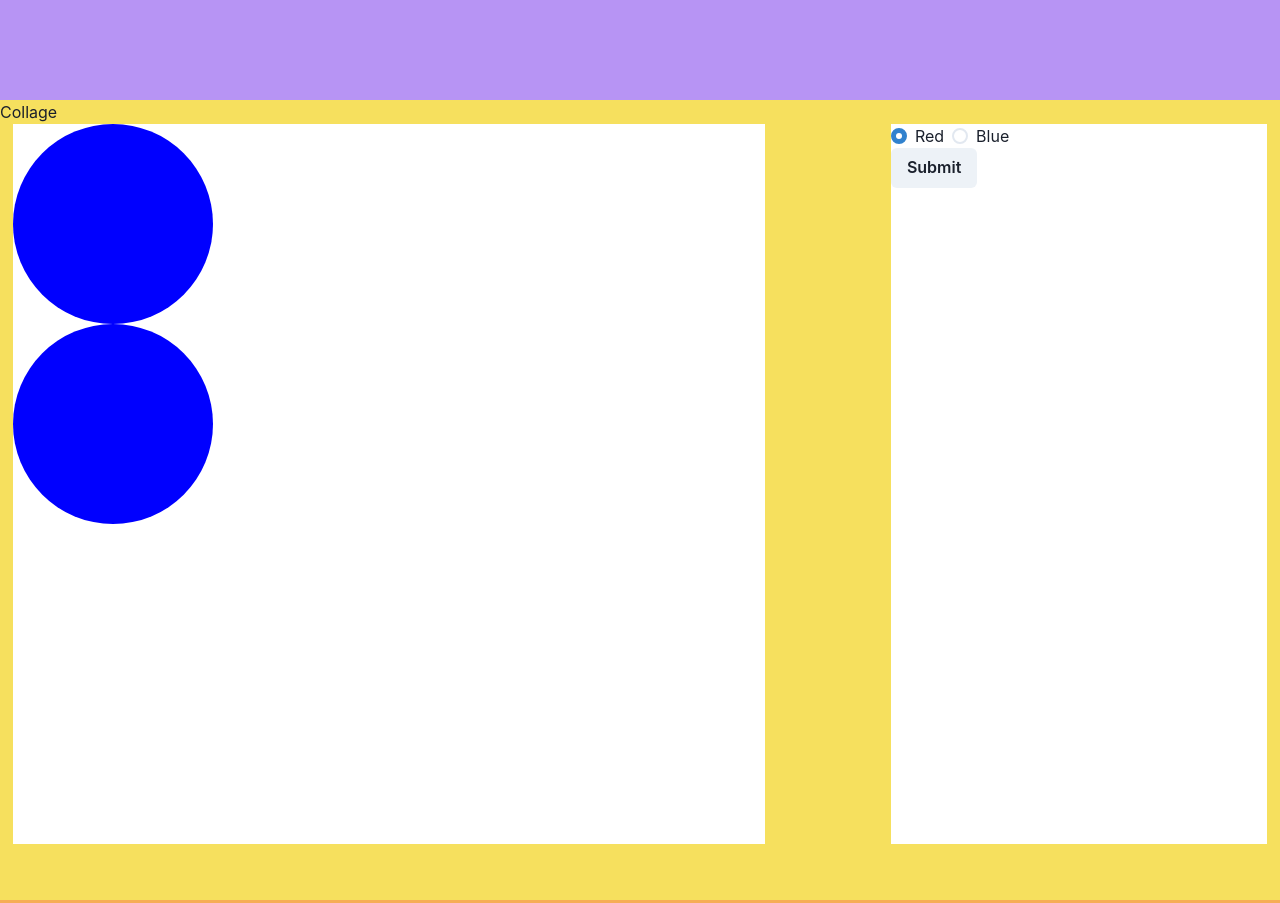
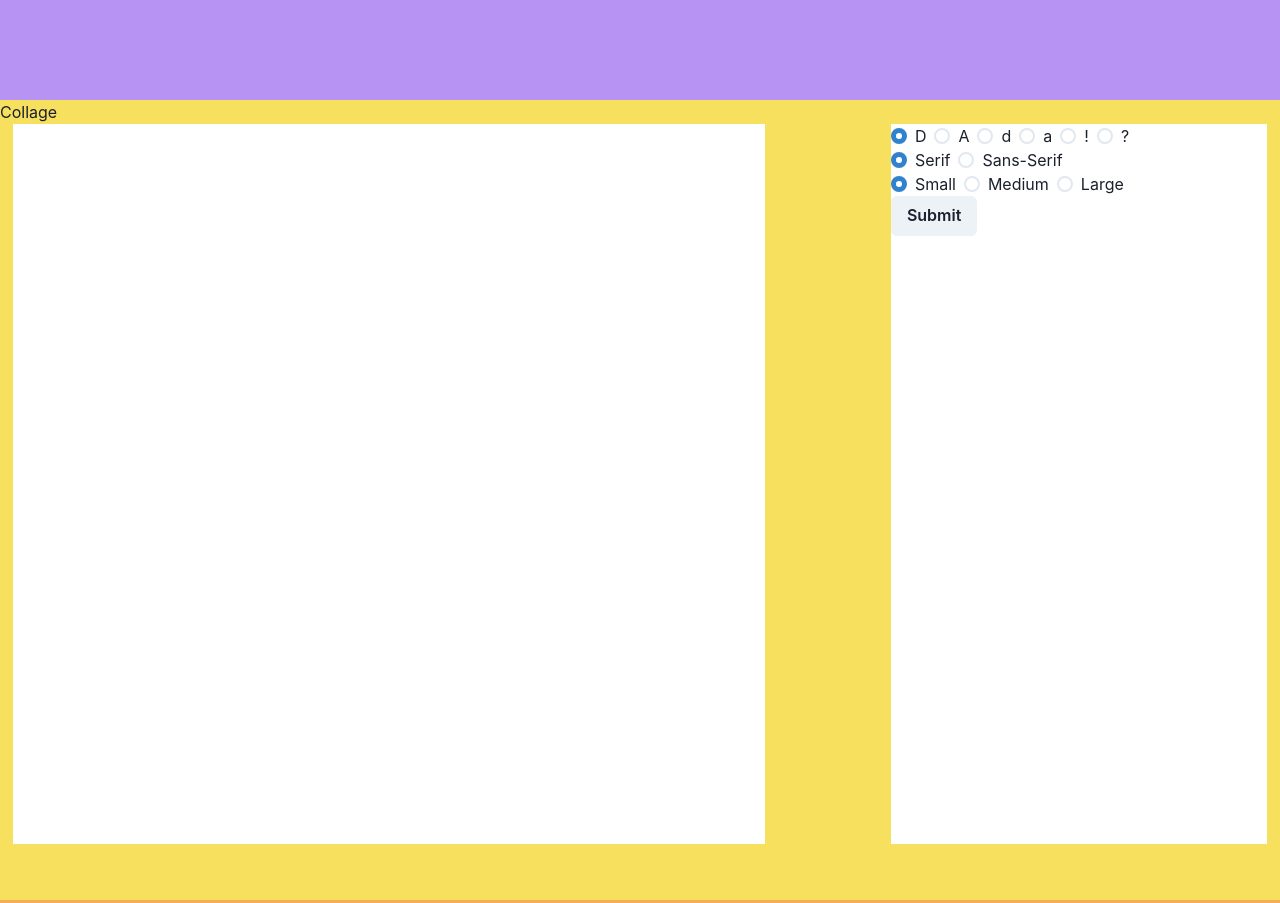
Before and after one commit to ColdWeatherBoyy/dada-museum, a React (Vite) app in the folder client/: page / in a window 1280 px wide. Shown: the part 2300-3203 px from the top of the page. Built offline with nearby package versions, Linux system fonts and the light colour scheme; a web font is replaced by a local one.

Commit message:
changed to text instead of shapes

```diff
--- a/client/src/Collage.jsx
+++ b/client/src/Collage.jsx
@@ -5,19 +5,20 @@ import CollageElement from "./CollageElement";
 function Collage() {
 
     const collageBoundary = useRef();
-    const [collageElements, setCollageElements] = useState([{type: "box", color: "blue"}, {type: "box", color: "blue"}]);
-    const [colorValue, setColorValue] = useState("red");
+    const [collageElements, setCollageElements] = useState([]);
+    const [textValue, setTextValue] = useState("D");
+    const [fontValue, setFontValue] = useState("serif");
+    const [fontSize, setFontSize] = useState("small");
 
     const addShape = () => {
         console.log("submitted");
-        console.log(collageElements);
         const newShape = {
-            type: "box",
-            color: colorValue
+            text: textValue,
+            font: fontValue,
+            size: fontSize
         };
         const newArray = [...collageElements, newShape];
         setCollageElements(newArray);
-        console.log(collageElements);
     }
 
     useEffect(() => {
@@ -45,7 +46,7 @@ function Collage() {
                 >
                     {
                         collageElements.map((element, index) => {
-                            return <CollageElement collageBoundary={collageBoundary} classText={element.type + " " + element.color} key={index}/>
+                            return <CollageElement collageBoundary={collageBoundary} classText={element.font + " " + element.size} text={element.text} key={index}/>
                         })
                     }
                 </Box>
@@ -55,12 +56,35 @@ function Collage() {
                     minH="90vh"
                 >
                     <RadioGroup
-                        onChange={setColorValue}
-                        value={colorValue}
+                        onChange={setTextValue}
+                        value={textValue}
                     >
                         <Stack direction='row'>
-                            <Radio value='red'>Red</Radio>
-                            <Radio value='blue'>Blue</Radio>
+                            <Radio value='D'>D</Radio>
+                            <Radio value='A'>A</Radio>
+                            <Radio value='d'>d</Radio>
+                            <Radio value='a'>a</Radio>
+                            <Radio value='!'>!</Radio>
+                            <Radio value='?'>?</Radio>
+                        </Stack>
+                    </RadioGroup>
+                    <RadioGroup
+                        onChange={setFontValue}
+                        value={fontValue}
+                    >
+                        <Stack direction='row'>
+                            <Radio value='serif'>Serif</Radio>
+                            <Radio value='sans-serif'>Sans-Serif</Radio>
+                        </Stack>
+                    </RadioGroup>
+                    <RadioGroup
+                        onChange={setFontSize}
+                        value={fontSize}
+                    >
+                        <Stack direction='row'>
+                            <Radio value='small'>Small</Radio>
+                            <Radio value='medium'>Medium</Radio>
+                            <Radio value='large'>Large</Radio>
                         </Stack>
                     </RadioGroup>
                     <Button onClick={addShape}>Submit</Button>
--- a/client/src/CollageElement.jsx
+++ b/client/src/CollageElement.jsx
@@ -1,7 +1,7 @@
 import { motion } from "framer-motion"
 import "./styles/dragStyles.css";
 
-function CollageElement({ collageBoundary, classText }) {
+function CollageElement({ collageBoundary, classText, text }) {
 
     return (
             <motion.div
@@ -10,7 +10,9 @@ function CollageElement({ collageBoundary, classText }) {
                 dragMomentum={false}
                 dragConstraints={collageBoundary}
                 dragElastic={false}
-            />
+            >
+                {text}
+            </motion.div>
     );
 }
 
--- a/client/src/styles/dragStyles.css
+++ b/client/src/styles/dragStyles.css
@@ -1,13 +1,22 @@
-.box {
-    width: 200px;
-    height: 200px;
-    border-radius: 50%;
+.small {
+    font-size: 16px;
+    max-width: 16px;
 }
 
-.blue {
-    background-color: blue;
+.medium {
+    font-size: 36px;
+    max-width: 36px;
 }
 
-.red {
-    background-color: red;
+.large {
+    font-size: 72px;
+    max-width: 72px;
 }
+
+.serif {
+    font-family: serif;
+}
+
+.sans-serif {
+    font-family: sans-serif;
+}
```
